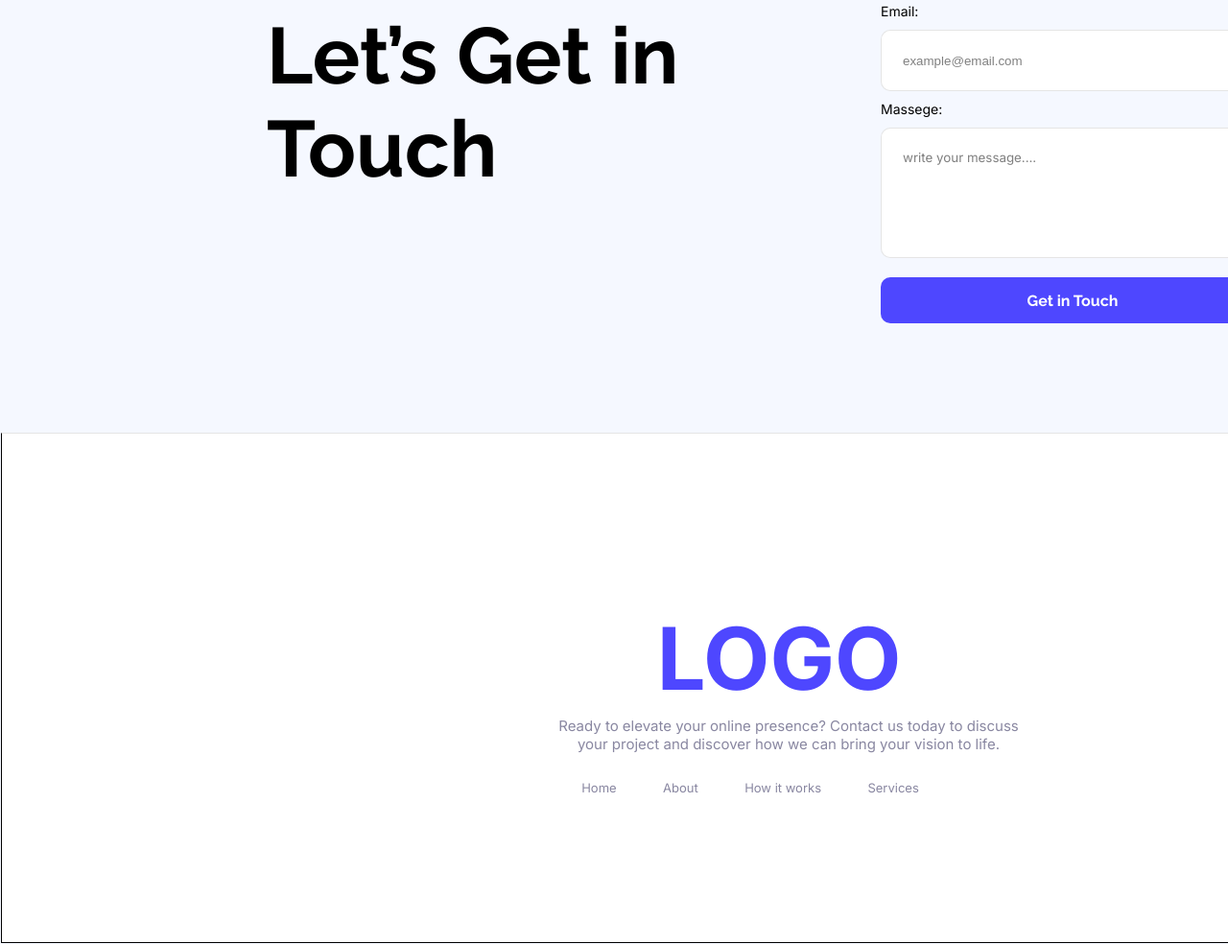
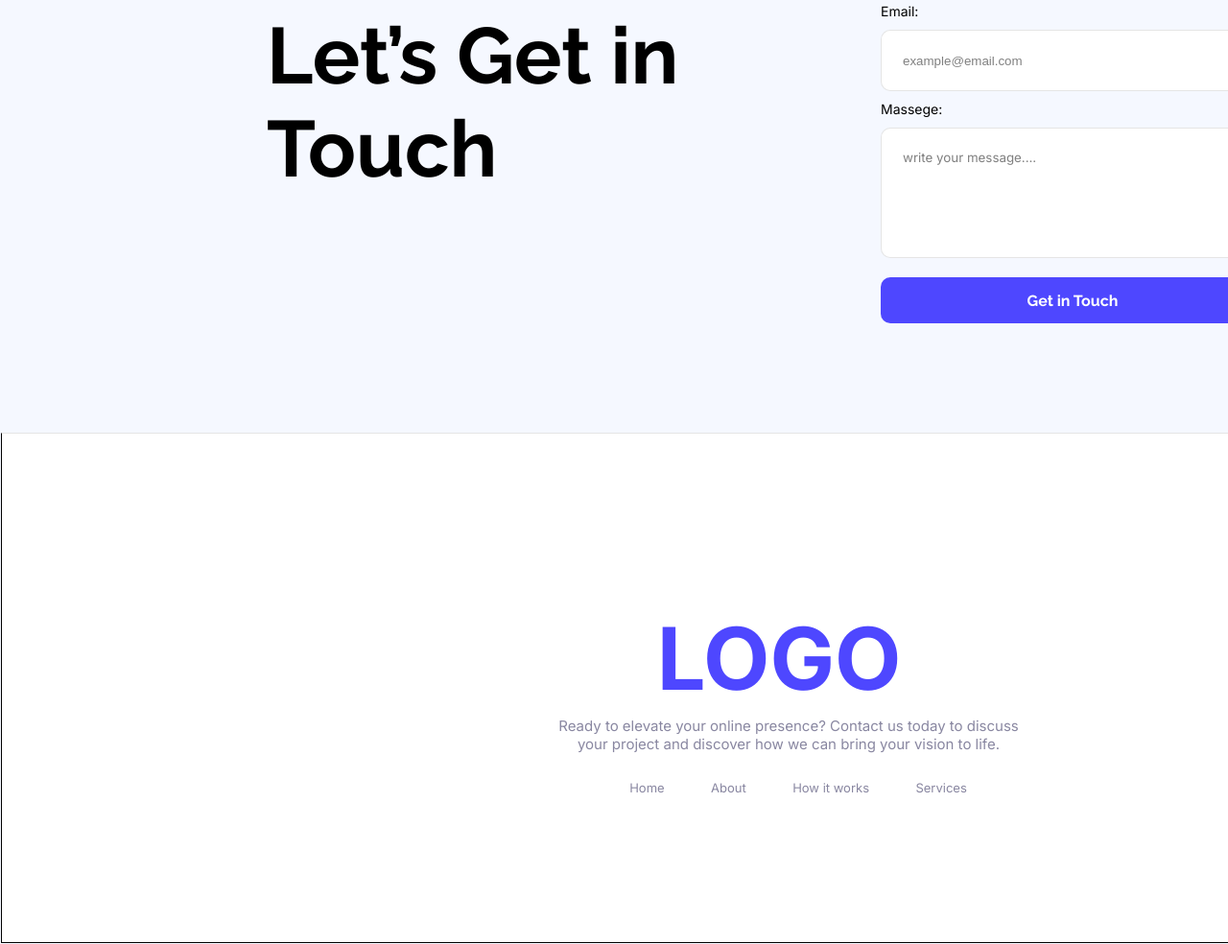
Before and after one commit to pujasaha27/webflow-landing-a01, a plain HTML site: page index.html in a window 1280 px wide. Shown: the part 3270-4254 px from the top of the page at 96% size. Drawn offline with Linux system fonts and the light colour scheme.

Commit message:
final changes

```diff
--- a/styles/webflow.css
+++ b/styles/webflow.css
@@ -496,6 +496,6 @@ textarea::placeholder{
     font-family: "Inter";
     font-optical-sizing: auto;
     font-size: 13px;
-    margin-left: 580px;
+    margin-left: 630px;
     font-weight: 700px;
 }
```
